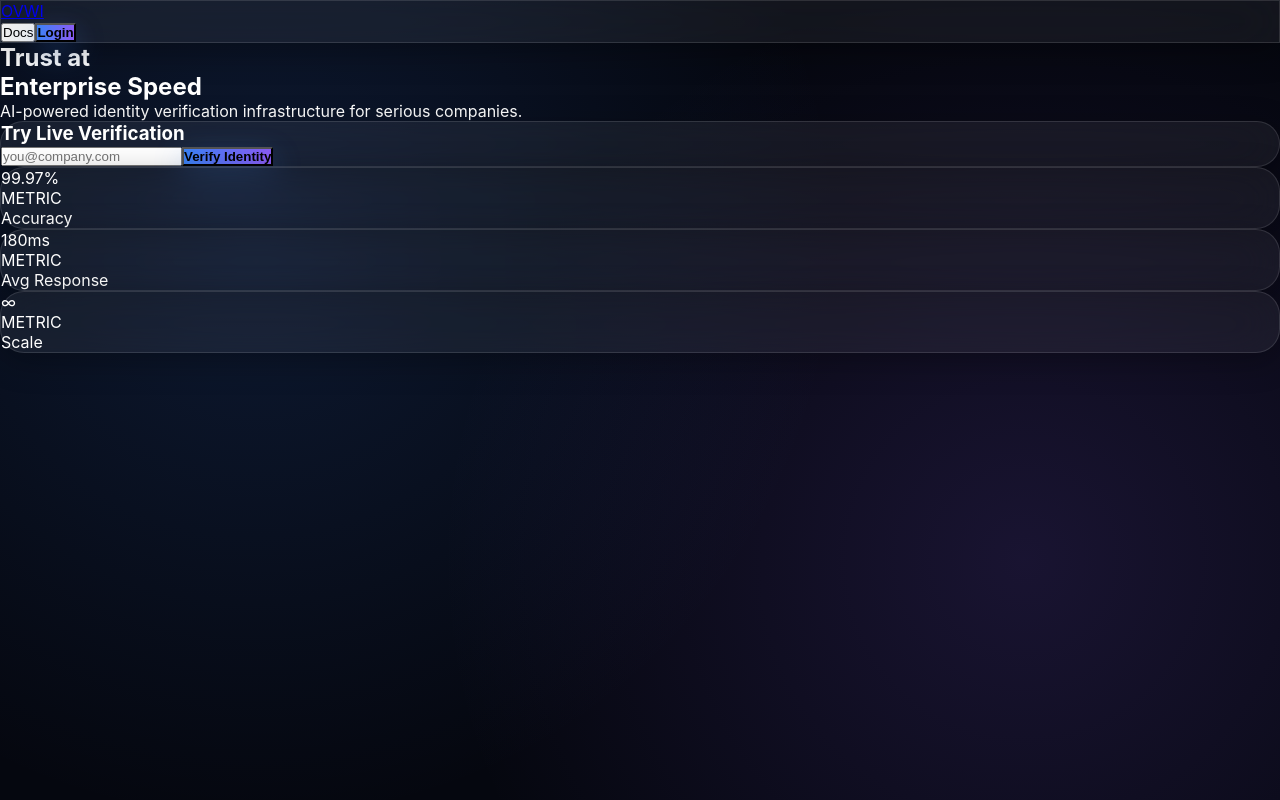
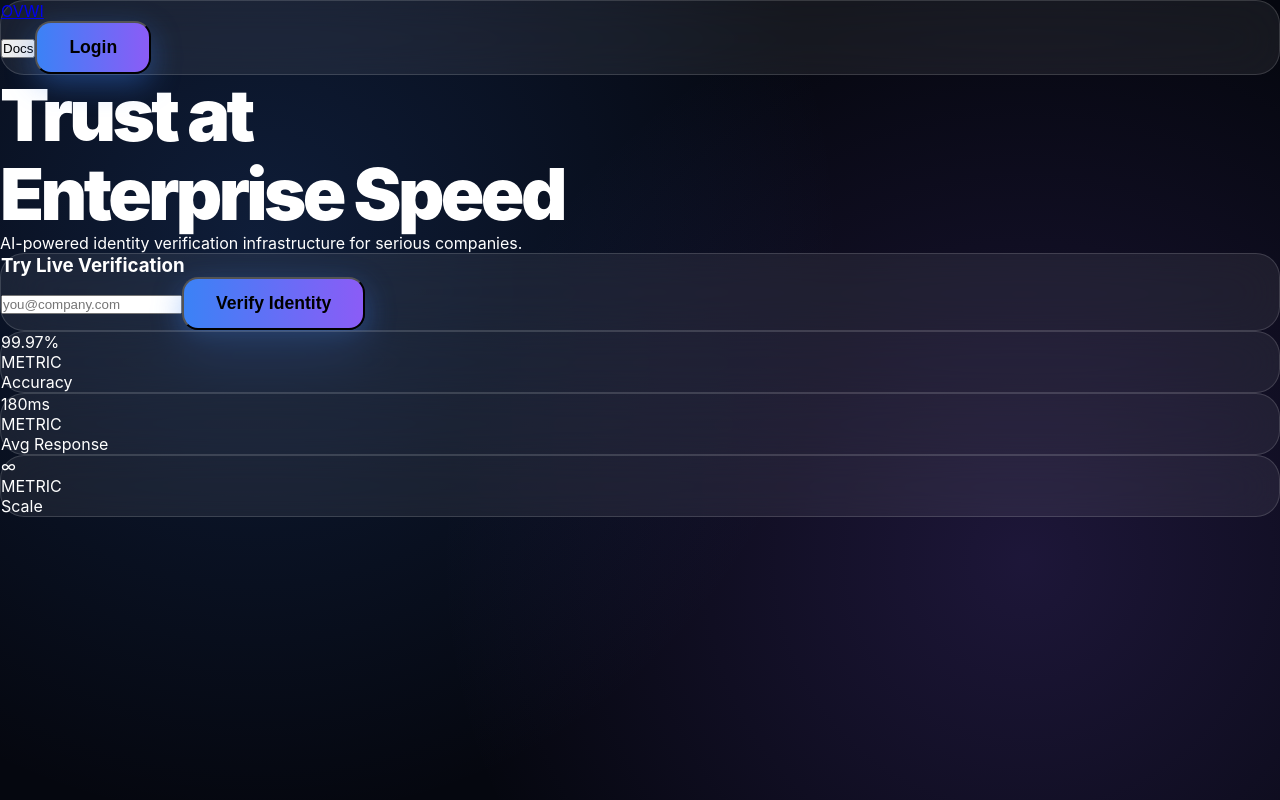
Before and after one commit to aydncy/ovwi-ui, a Next.js app: page / in a window 1280 px wide. Built offline with nearby package versions, Linux system fonts and the light colour scheme; no server answers.

Commit message:
Critical UI Theme + CSS Fix

```diff
--- a/app/globals.css
+++ b/app/globals.css
@@ -1,45 +1,51 @@
-* {
-  margin: 0;
-  padding: 0;
-  box-sizing: border-box;
-}
+* { margin:0; padding:0; box-sizing:border-box; }
 
 html, body {
   background: #05070f;
-  color: #fff;
-  font-family: Inter, system-ui, sans-serif;
-  scroll-behavior: smooth;
+  color: #ffffff;
+  font-family: 'Inter', system-ui, sans-serif;
+  min-height: 100vh;
 }
 
 body {
-  background:
-    radial-gradient(circle at 20% 30%, rgba(59, 130, 246, 0.15) 0%, transparent 50%),
-    radial-gradient(circle at 80% 70%, rgba(139, 92, 246, 0.15) 0%, transparent 50%),
-    #05070f;
-  min-height: 100vh;
+  background: radial-gradient(circle at 20% 30%, rgba(59,130,246,0.18) 0%, transparent 50%),
+              radial-gradient(circle at 80% 70%, rgba(139,92,246,0.18) 0%, transparent 50%),
+              #05070f;
 }
 
 /* Glassmorphism */
 .glass {
-  background: rgba(255, 255, 255, 0.06);
-  border: 1px solid rgba(255, 255, 255, 0.12);
+  background: rgba(255,255,255,0.07);
+  border: 1px solid rgba(255,255,255,0.15);
   backdrop-filter: blur(24px);
-  box-shadow: 0 8px 32px rgba(0, 0, 0, 0.3);
+  border-radius: 24px;
 }
 
-/* Primary Button */
+/* Button */
 .primary-btn {
   background: linear-gradient(90deg, #3b82f6, #8b5cf6);
+  padding: 14px 32px;
+  border-radius: 16px;
   font-weight: 700;
-  transition: all 0.3s cubic-bezier(0.4, 0, 0.2, 1);
-  box-shadow: 0 10px 30px rgba(59, 130, 246, 0.3);
+  font-size: 1.1rem;
+  transition: all 0.3s;
+  box-shadow: 0 10px 30px rgba(59, 130, 246, 0.4);
 }
 
 .primary-btn:hover {
-  transform: translateY(-3px);
-  box-shadow: 0 20px 40px rgba(139, 92, 246, 0.4);
+  transform: translateY(-4px);
+  box-shadow: 0 20px 50px rgba(139, 92, 246, 0.5);
 }
 
-/* Other utilities */
-.rounded-3xl { border-radius: 24px; }
-.text-gradient { background: linear-gradient(90deg, #60a5fa, #a78bfa); -webkit-background-clip: text; -webkit-text-fill-color: transparent; }
+h1 {
+  font-size: 4.5rem;
+  line-height: 1.1;
+  font-weight: 900;
+  letter-spacing: -0.05em;
+}
+
+.text-gradient {
+  background: linear-gradient(90deg, #60a5fa, #c084fc);
+  -webkit-background-clip: text;
+  -webkit-text-fill-color: transparent;
+}
```
